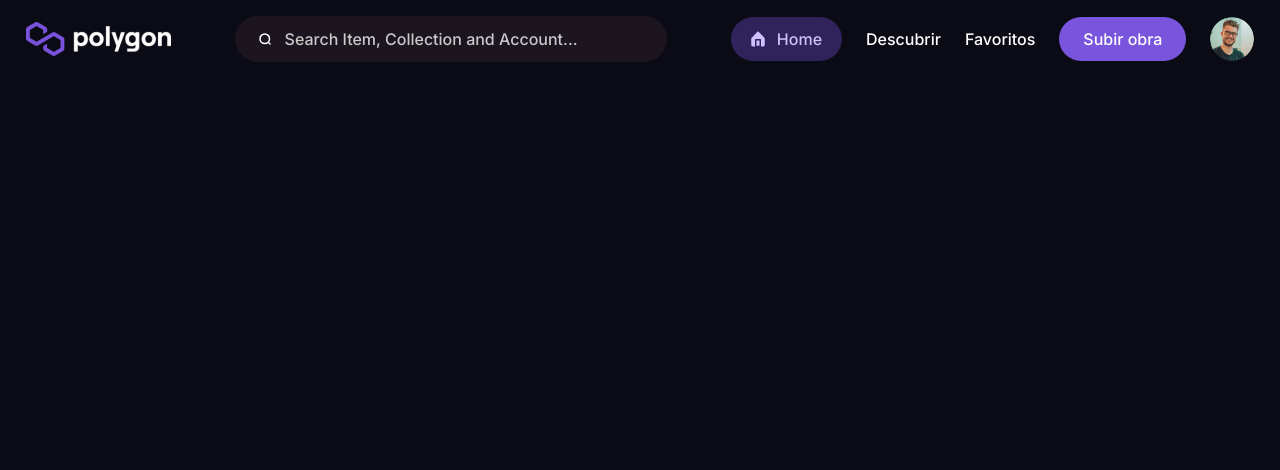
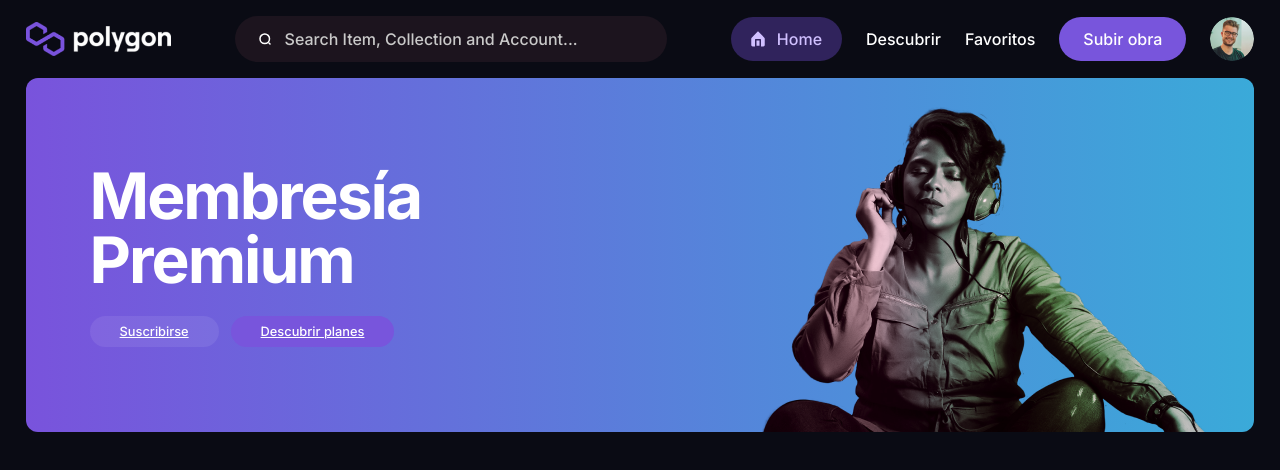
Before and after one commit to t19d/prueba-metlabs, a Next.js app: page / in a window 1280 px wide. Shown: the top 470 px of the page. Built offline with nearby package versions, Linux system fonts and the light colour scheme.

Commit message:
feat: :sparkles: Add banner

```diff
--- /dev/null
+++ b/src/app/components/content/banner/Banner/Banner.css
@@ -0,0 +1,44 @@
+.banner {
+	display: grid;
+	grid-template-columns: 1fr auto;
+	border-radius: 12px;
+	background-image: linear-gradient(90deg, #7953dc, #3aaad9);
+
+	.content {
+		display: flex;
+		flex-direction: column;
+		justify-content: center;
+		gap: 1.5rem;
+		padding-inline: 5vw;
+		padding-inline: 5dvw;
+
+		h2 {
+			font-size: 4rem;
+			line-height: 4rem;
+			letter-spacing: -2px;
+			text-transform: capitalize;
+			/* Para forzar el salto de línea */
+			word-spacing: 100vw;
+		}
+
+		.buttons {
+			display: flex;
+			gap: 0.75rem;
+
+			.btn {
+				font-family: "Inter", sans-serif;
+				font-size: 0.8rem;
+				padding: 0.5rem 1.875rem;
+
+				&:first-child {
+					background-color: #ffffff14;
+				}
+			}
+		}
+	}
+
+	.image {
+		display: flex;
+		justify-content: flex-end;
+	}
+}
--- /dev/null
+++ b/src/app/components/content/banner/Banner/Banner.tsx
@@ -0,0 +1,23 @@
+import "./Banner.css";
+
+export default function Banner() {
+	return (
+		<section className="banner">
+			<article className="content">
+				<h2>Membresía premium</h2>
+				<div className="buttons">
+					<a href="#" className="btn">
+						Suscribirse
+					</a>
+					<a href="#" className="btn btn-outline">
+						Descubrir planes
+					</a>
+				</div>
+			</article>
+
+			<article className="image">
+				<img src="/img/listening_music.png" alt="Banner" />
+			</article>
+		</section>
+	);
+}
--- a/src/app/page.tsx
+++ b/src/app/page.tsx
@@ -1,11 +1,14 @@
-import Menu from "./components/menu/Menu/Menu";
+import Banner from "@/app/components/content/banner/Banner/Banner";
+import Menu from "@/app/components/menu/Menu/Menu";
 import "./page.css";
 
 export default function Home() {
 	return (
 		<>
 			<Menu />
-			<main></main>
+			<main>
+				<Banner />
+			</main>
 		</>
 	);
 }
```
